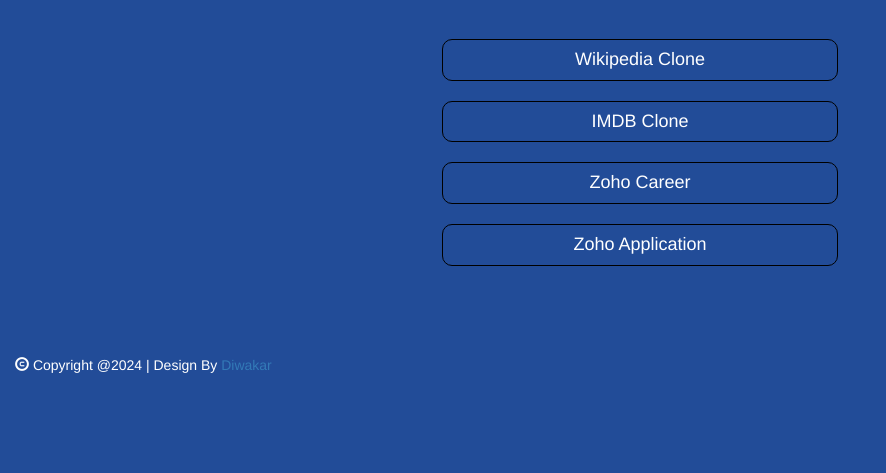
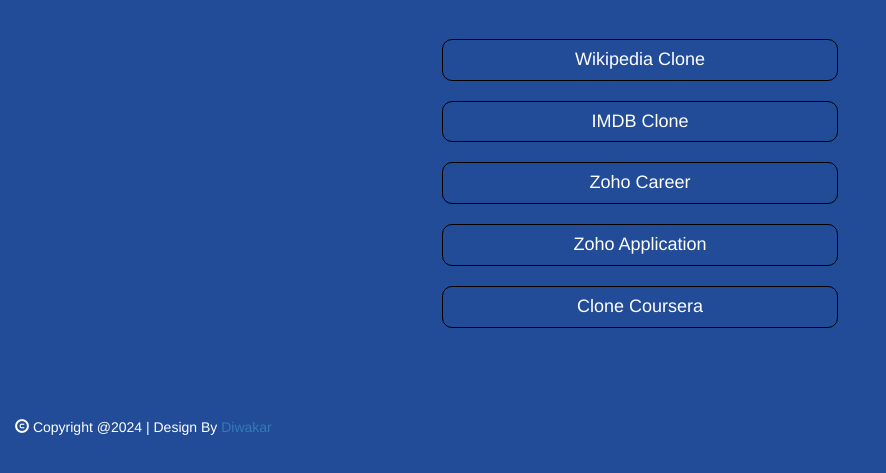
Before and after one commit to Diwakarqwe/Clone-Interfaces, a plain HTML site: page index.html in a window 1280 px wide. Shown: the part 75-548 px from the top of the page, without its empty margins (0-886 px from the left). Drawn offline with nearby package versions, Linux system fonts and the light colour scheme.

Commit message:
index.html

```diff
--- a/index.html
+++ b/index.html
@@ -25,6 +25,7 @@
                         <li> <a href="IMDB july 17/index.html" class="btn btn-block">IMDB Clone</a> </li>
                         <li> <a href="Zoho Form/index.html" class="btn btn-block">Zoho career</a> </li>
                         <li> <a href="Zoho Form/application.html" class="btn btn-block">zoho application</a></li>
+			<li> <a href="Coursera/index.html" class="btn btn-block">Clone Coursera</a></li>
                     </ul>
                 </div>
                 <div class="col-lg-4 col-md-4"></div>
```
